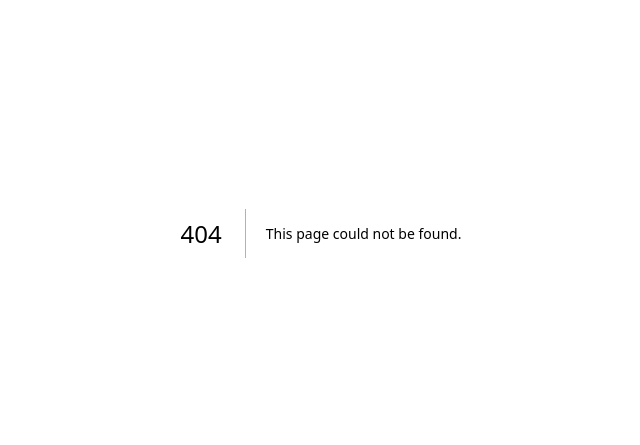
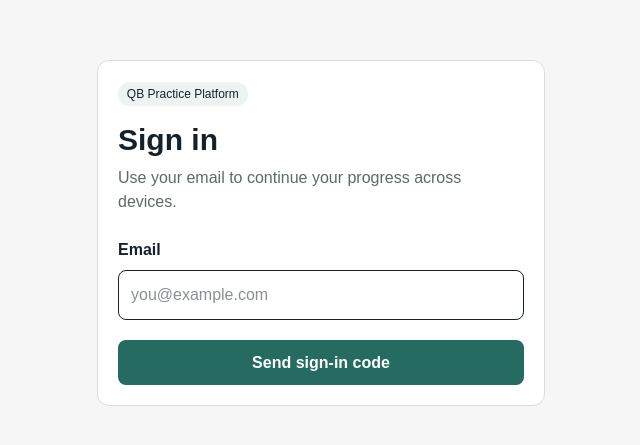
Before and after one commit to wordisstuff/exam, a Next.js app: page /sign-in in a window 1280 px wide. Before the commit this address had no page. Shown: the part 167-612 px from the top of the page, without its empty margins (319-959 px from the left). Built offline with nearby package versions, Linux system fonts and the light colour scheme.

Commit message:
Add email OTP authentication foundation

```diff
--- /dev/null
+++ b/app/sign-in/page.tsx
@@ -0,0 +1,114 @@
+"use client";
+
+import { useState } from "react";
+import { useRouter } from "next/navigation";
+
+export default function SignInPage() {
+  const router = useRouter();
+  const [email, setEmail] = useState("");
+  const [token, setToken] = useState("");
+  const [step, setStep] = useState<"email" | "code">("email");
+  const [busy, setBusy] = useState(false);
+  const [error, setError] = useState("");
+
+  async function requestCode(event: React.FormEvent) {
+    event.preventDefault();
+    setBusy(true);
+    setError("");
+    try {
+      const response = await fetch("/api/auth/request-otp", {
+        method: "POST",
+        headers: { "Content-Type": "application/json" },
+        body: JSON.stringify({ email }),
+      });
+      const body = await response.json();
+      if (!response.ok) throw new Error(body.error || "Unable to send code.");
+      setStep("code");
+    } catch (err) {
+      setError(err instanceof Error ? err.message : "Unable to send code.");
+    } finally {
+      setBusy(false);
+    }
+  }
+
+  async function verifyCode(event: React.FormEvent) {
+    event.preventDefault();
+    setBusy(true);
+    setError("");
+    try {
+      const response = await fetch("/api/auth/verify-otp", {
+        method: "POST",
+        headers: { "Content-Type": "application/json" },
+        body: JSON.stringify({ email, token }),
+      });
+      const body = await response.json();
+      if (!response.ok) throw new Error(body.error || "Unable to verify code.");
+      router.replace("/dashboard");
+      router.refresh();
+    } catch (err) {
+      setError(err instanceof Error ? err.message : "Unable to verify code.");
+    } finally {
+      setBusy(false);
+    }
+  }
+
+  return (
+    <main className="grid min-h-screen place-items-center p-4">
+      <section className="card w-full max-w-md p-8">
+        <p className="tag">QB Practice Platform</p>
+        <h1 className="mt-4 text-3xl font-bold">Sign in</h1>
+        <p className="muted mt-2">Use your email to continue your progress across devices.</p>
+
+        {step === "email" ? (
+          <form className="mt-6" onSubmit={requestCode}>
+            <label className="mb-2 block font-bold" htmlFor="email">Email</label>
+            <input
+              id="email"
+              type="email"
+              autoComplete="email"
+              required
+              value={email}
+              onChange={event => setEmail(event.target.value)}
+              className="w-full rounded-lg border p-3"
+              placeholder="you@example.com"
+            />
+            <button disabled={busy} className="btn primary mt-5 w-full disabled:opacity-50">
+              {busy ? "Sending…" : "Send sign-in code"}
+            </button>
+          </form>
+        ) : (
+          <form className="mt-6" onSubmit={verifyCode}>
+            <p className="muted text-sm">We sent a verification code to <strong>{email}</strong>.</p>
+            <label className="mb-2 mt-4 block font-bold" htmlFor="code">Verification code</label>
+            <input
+              id="code"
+              inputMode="numeric"
+              autoComplete="one-time-code"
+              required
+              value={token}
+              onChange={event => setToken(event.target.value.replace(/\D/g, ""))}
+              className="w-full rounded-lg border p-3 tracking-widest"
+              placeholder="123456"
+            />
+            <button disabled={busy} className="btn primary mt-5 w-full disabled:opacity-50">
+              {busy ? "Verifying…" : "Verify and continue"}
+            </button>
+            <button
+              type="button"
+              className="btn secondary mt-3 w-full"
+              onClick={() => {
+                setStep("email");
+                setToken("");
+                setError("");
+              }}
+            >
+              Use a different email
+            </button>
+          </form>
+        )}
+
+        {error && <p role="alert" className="mt-4 text-sm text-red-700">{error}</p>}
+      </section>
+    </main>
+  );
+}
```
